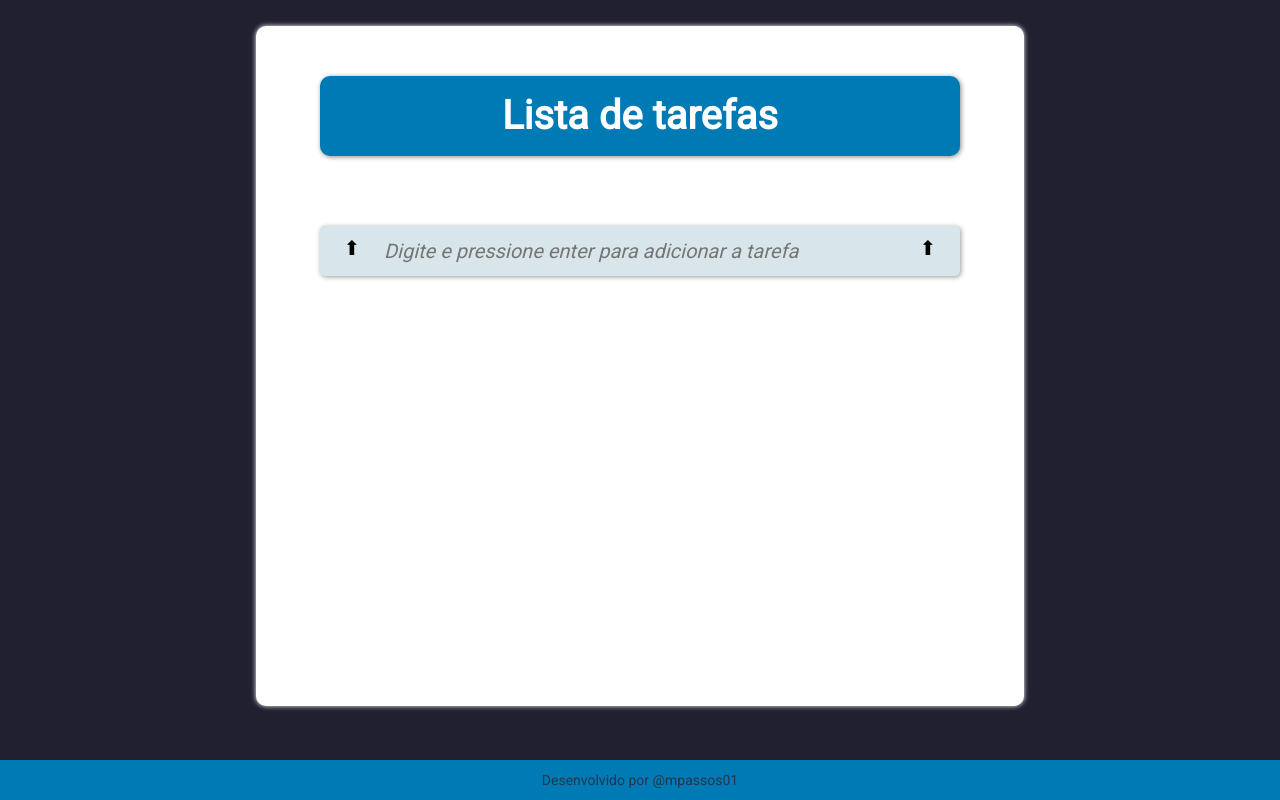
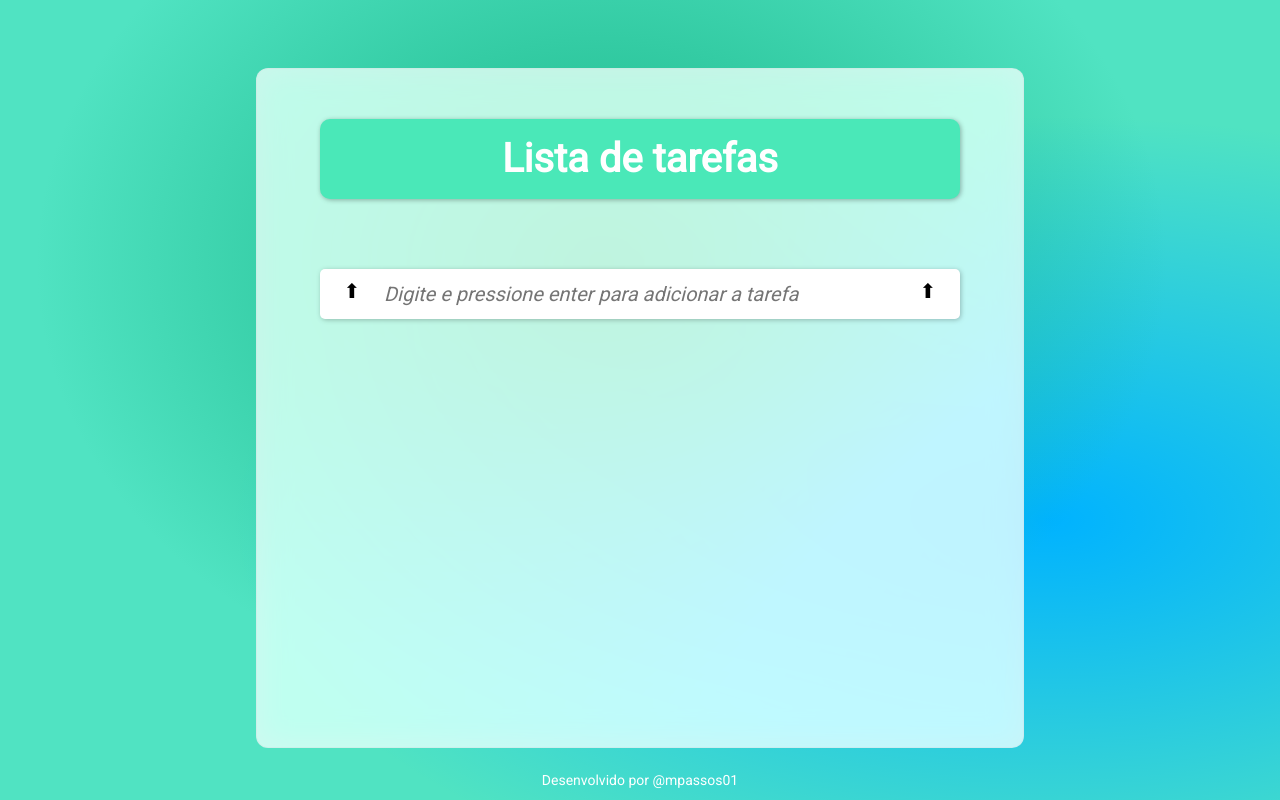
Before and after one commit to mpassos01/todo-list, a plain HTML site: page index.html in a window 1280 px wide. Drawn offline with Linux system fonts and the light colour scheme.

Commit message:
Atualização do CSS, e atualização da paleta de cores.

```diff
--- a/index.html
+++ b/index.html
@@ -1,14 +1,13 @@
 <!DOCTYPE html>
-<html lang="pt-BR">
+<html lang="pt-br">
 <head>
     <meta charset="UTF-8">
     <meta http-equiv="X-UA-Compatible" content="IE=edge">
     <meta name="viewport" content="width=device-width, initial-scale=1.0">
-    <title>Lista de tarefas</title>
+    <title>Lista de Tarefas</title>
     <link rel="stylesheet" href="style.css">
 </head>
 <body>
-
         <div class="card">
             <div class="todo">
                 <h1 class="todo_title">Lista de tarefas</h1>
@@ -22,11 +21,9 @@
                 </div>
             </div>
         </div>
-
         <footer>
             <p>Desenvolvido por <a href="https://github.com/mpassos01" target="_blank">@mpassos01</a></p>
         </footer>
     <script src="script.js"></script>
-
 </body>
 </html>
--- a/style.css
+++ b/style.css
@@ -1,4 +1,4 @@
-@charset 'UTF-8';
+@charset "UTF-8";
 @import url("https://fonts.googleapis.com/css2?family=Roboto&display=swap");
 
 * {
@@ -10,12 +10,8 @@
 :root {
     --fonte: 'Roboto', sans-serif;
     --fonte-color: white;
-    --primary-color: #23374D;
-    --background-body: #202031;
-    --tertiary-color: #D8E6EC;
-    --hover-color: #d6e6ee;
-    --background-title-color: #007AB5;
-    --card-color: white;
+    --background-title: hsl(162.00, 77%, 60%);
+    --newitem-color: white;
 }
 
 html {
@@ -23,14 +19,17 @@ html {
 }
 
 body {
-    background-color: var(--background-body);
+    width: 100vw;
+    height: 100vh;
     font-family: var(--fonte);
     font-size: 2rem;
     display: flex;
     justify-content: center;
     align-items: center;
-
-
+    background-color: #50E3C2;
+    background-image:
+        radial-gradient(at 47% 33%, hsl(162.00, 77%, 40%) 0, transparent 59%),
+        radial-gradient(at 82% 65%, hsl(198.00, 100%, 50%) 0, transparent 55%);
 }
 
 *body {
@@ -38,15 +37,18 @@ body {
 }
 
 .card {
-    background-color: var(--card-color);
+    backdrop-filter: blur(16px) saturate(180%);
+    -webkit-backdrop-filter: blur(16px) saturate(180%);
+    background-color: rgba(255, 255, 255, 0.75);
+    border-radius: 12px;
+    border: 1px solid rgba(209, 213, 219, 0.3);
     display: flex;
     width: 60vw;
     height: 85vh;
     justify-content: center;
     align-items: center;
     margin-top: 2%;
-    border-radius: 10px;
-    box-shadow: 0px 0px 5px white;
+    margin-bottom: 10px;
 }
 
 .todo {
@@ -63,16 +65,17 @@ body {
 .todo_title {
     margin-top: 50px;
     display: flex;
-    background-color: var(--background-title-color);
+    background-color: var(--background-title);
     width: 100%;
     height: 80px;
     color: var(--fonte-color);
     justify-content: center;
     align-items: center;
     margin-bottom: 30px;
-    box-shadow: 1px 1px 5px rgba(0, 0, 0, 0.473);
+    box-shadow: 1px 1px 5px rgba(0, 0, 0, 0.308);
     font-size: 4rem;
     border-radius: 10px;
+    font-weight: bold;
 
 }
 
@@ -90,6 +93,7 @@ body {
     padding: 5px;
     width: 100%;
     height: 60px;
+    background-color: var(--newitem-color);
     box-shadow: 1px 1px 5px rgba(0, 0, 0, 0.363);
     border-radius: 10px;
 }
@@ -101,7 +105,7 @@ body {
 .todo_item:hover {
     cursor: pointer;
     transition: all .5s ease;
-    background-color: var(--hover-color);
+    background-color: rgba(110, 209, 252, 0.685);
     color: var(--primary-color);
 }
 
@@ -124,18 +128,18 @@ body {
 .todo_new-item {
     display: flex;
     justify-content: space-evenly;
-    background-color: var(--tertiary-color);
+    background-color: var(--newitem-color);
     width: 100%;
     height: 70%;
     padding: 10px 0;
-    box-shadow: 1px 1px 5px rgba(0, 0, 0, 0.404);
+    box-shadow: 1px 1px 5px rgba(0, 0, 0, 0.253);
     margin: 10px;
     font: inherit;
     border-radius: 5px;
 }
 
 .todo_new-item > input {
-    background-color: var(--tertiary-color);
+    background-color: var(--newitem-color);
     border: none;
     width: 80%;
     height: 30px;
@@ -149,8 +153,7 @@ body {
 }
 
 footer {
-    background-color: var(--background-title-color);
-    color: var(--primary-color);
+    color: white;
     bottom: 0;
     left: 0;
     height: 40px;
@@ -164,6 +167,6 @@ footer {
 }
 
 a {
-    color: var(--primary-color);
+    color: white;
     text-decoration: none;
 }
```
Lines whose indentation alone changed are shown as unchanged.
